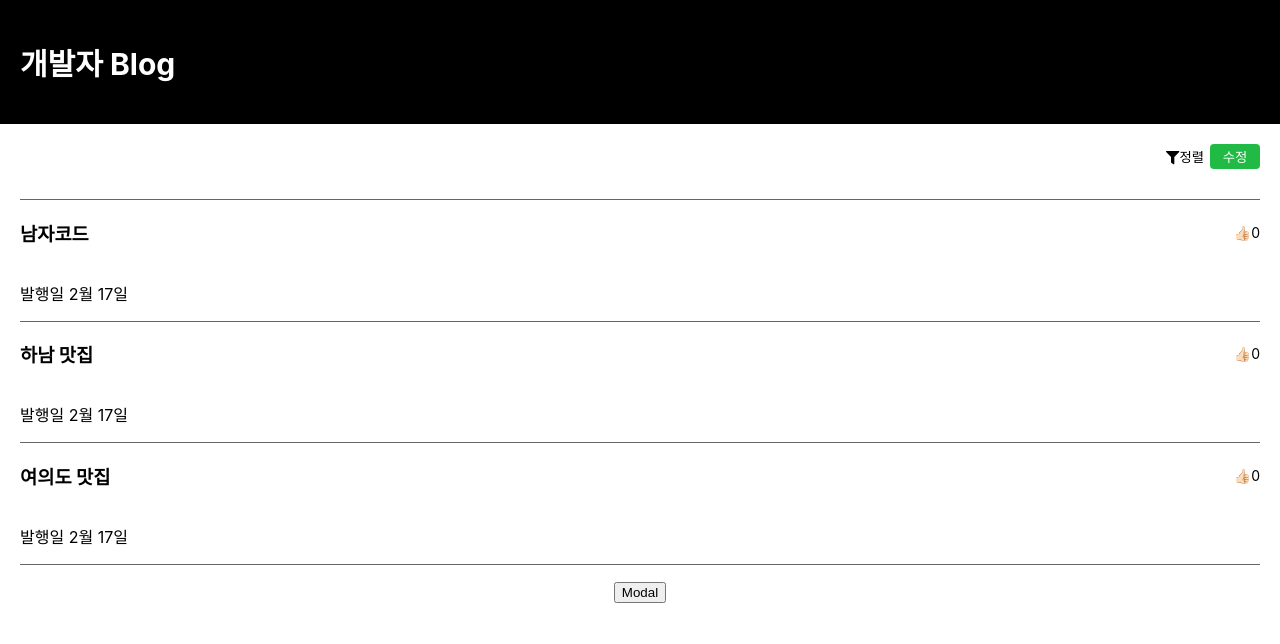
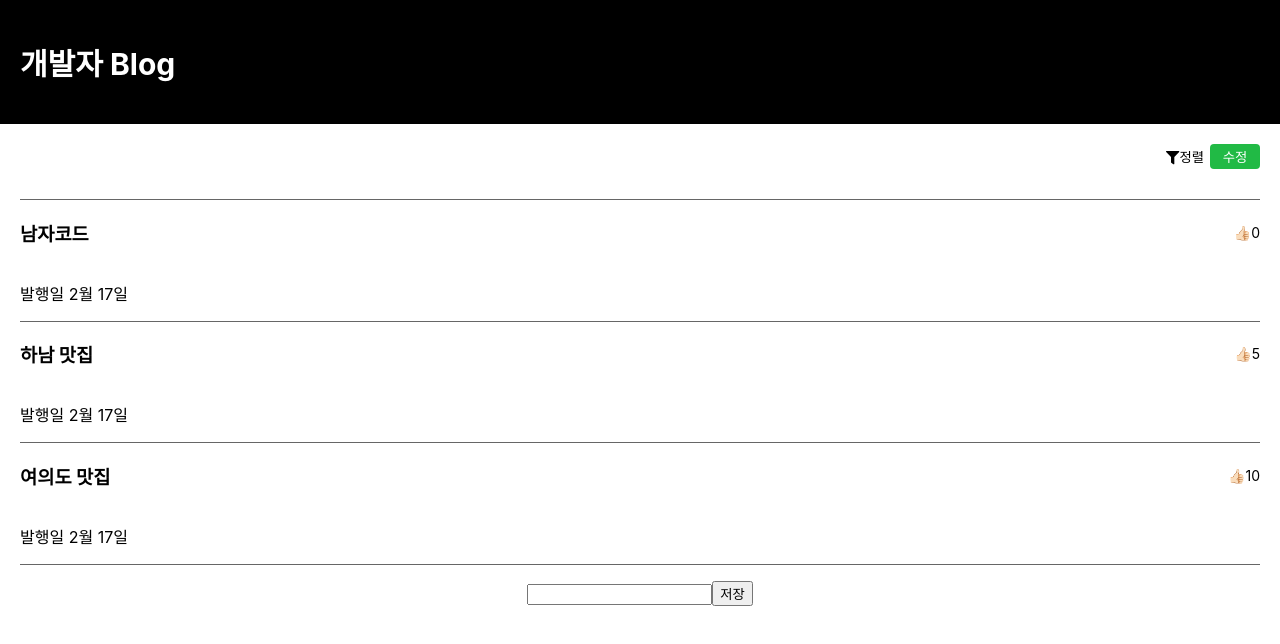
Before and after one commit to super2918/react-blog, a React (Create React App) app: page / in a window 1280 px wide. Shown: the top 644 px of the page. Built offline with nearby package versions, Linux system fonts and the light colour scheme.

Commit message:
Add input and onchange function

```diff
--- a/src/App.css
+++ b/src/App.css
@@ -67,6 +67,8 @@ ol, ul, li {
   margin: 20px;
 }
 
+
+
 .modal {
   margin-top: 20px;
   padding: 20px;
--- a/src/App.js
+++ b/src/App.js
@@ -6,9 +6,10 @@ import './App.css';
 
 function App() {
   let [ title, setTitle ] = useState(['남자코드', '하남 맛집', '여의도 맛집']);
-  let [ count, setCount ] = useState([0, 0, 0]);
+  let [ count, setCount ] = useState([0, 5, 10]);
   let [ openModal , setOpenModal ] = useState(false);
   let [ modalTitle, setModalTitle ] = useState(0);
+  let [ inputValue, setInputValue ] = useState('');
 
   const handleButtonClick = () => {
     const newData = [ ...title ];
@@ -51,25 +52,37 @@ function App() {
     setCount(countArray);
   }
 
+  const onChangeInputValue = (e) => {
+    let value = e.target.value;
+    setInputValue(value);
+  }
+
+  const saveButtonClick = (i) => {
+    const newItem = [...title];
+    newItem.unshift(inputValue);
+    setTitle(newItem);
+  }
 
   return (
     <div className="App">
       <div className="black-nav">
         <h1>개발자 Blog</h1>
       </div>
+
       <div className="button__wrap">
         <button type="button" className="button button--sort" onClick={ sortButtonClick }><FontAwesomeIcon icon={ faFilter } />정렬</button>
         <button type="button" className="button button--modify" onClick={ handleButtonClick }>수정</button>
       </div>
+
       <ul className="list">
         {
           title.map((item, i) => {
             return (
-              <li className="list__item" key={i} onClick={ () => { showModal(i) }}>
+              <li className="list__item" key={i}>
               <div className="list__title">
-                <h3 onClick={ () => {setModalTitle(i)}}>{item}</h3>
+                <h3 onClick={ () => { setModalTitle(i), showModal(i) }}>{item}</h3>
                 <div className="like-count">
-                  <span onClick={() => handleCountClick(i)}>👍🏻</span>{count[i]}
+                  <span onClick={() => {handleButtonClick()}}>👍🏻</span>{count[i]}
                 </div>
               </div>
               <p>발행일 2월 17일</p>
@@ -79,12 +92,14 @@ function App() {
         }
       </ul>
 
-      <div className="button-wrap">
+      <div className="input-wrap">
+        <input type="text" onChange={ onChangeInputValue } />
+        <button type="button" onClick={ saveButtonClick }>저장</button>
+      </div>
+
+      {/* <div className="button-wrap">
         <button type="button" onClick={ toggleModal }>Modal</button>
-        {/* <button type="button" onClick={() => {setModalTitle(0)}}>버튼1</button>
-        <button type="button" onClick={() => {setModalTitle(1)}}>버튼2</button>
-        <button type="button" onClick={() => {setModalTitle(2)}}>버튼3</button> */}
-      </div>
+      </div> */}
 
       {
         openModal === true
@@ -100,11 +115,11 @@ function App() {
   );
 }
 
-function Modal(props) {
+function Modal( props ) {
   return (
     <div className="modal">
       <button type="button" className="modal__close" onClick={ props.closeModal }>닫기</button>
-      <h2>{ props.title[props.modalTitle] }</h2>
+      <h2>{ props.title[ props.modalTitle ] }</h2>
       <p>날짜</p>
       <p>상세내용</p>
     </div>
```
Also changed, not shown: 2 other files (tests, documents, lock files or other folders).
